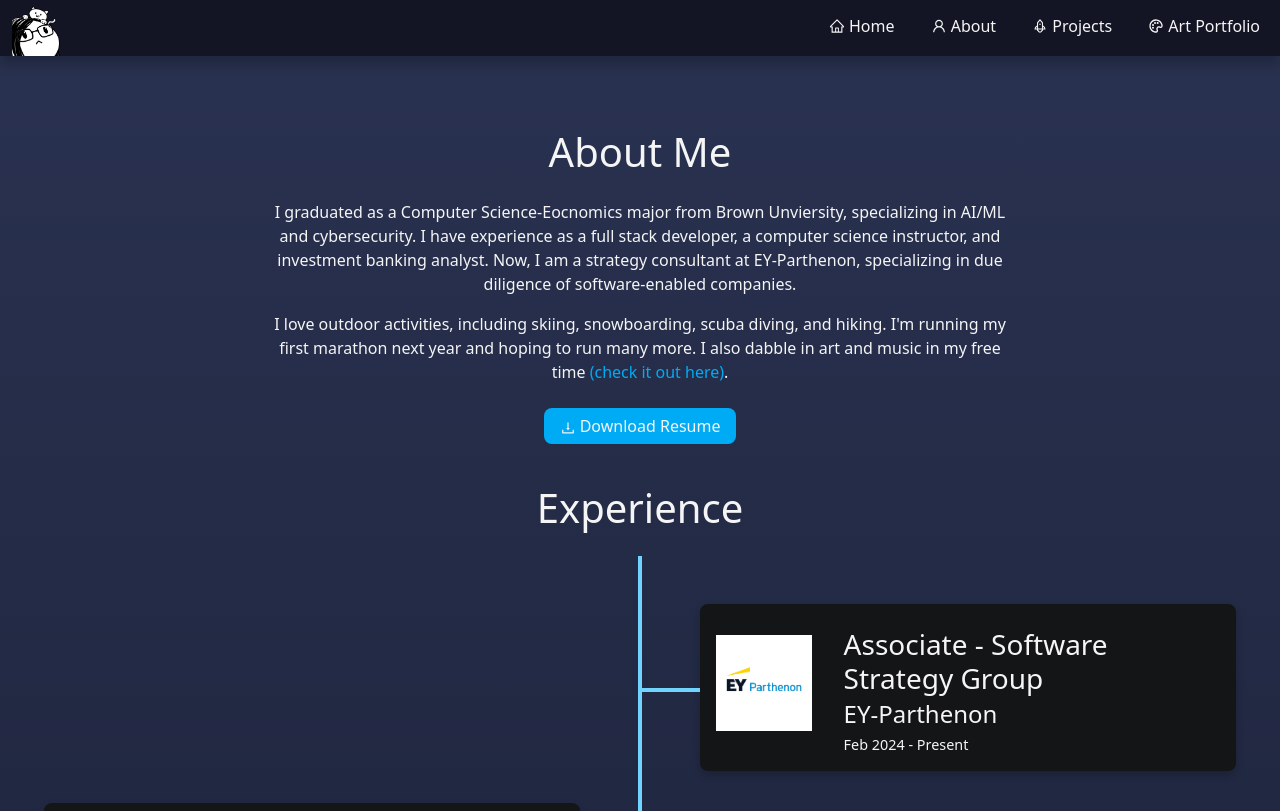
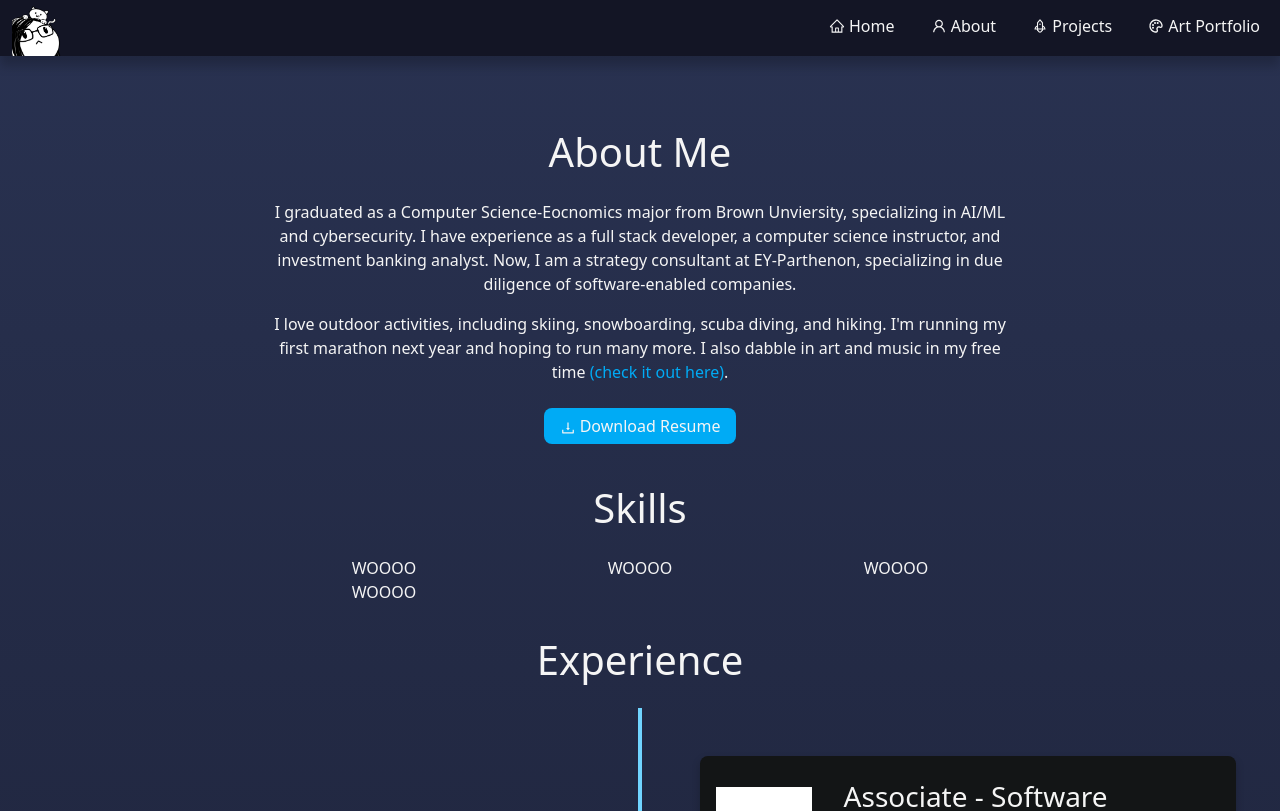
Before and after one commit to sophiatu2/sophiatu2.github.io, a React (Create React App) app: page /about in a window 1280 px wide. Shown: the top 811 px of the page. Built offline with nearby package versions, Linux system fonts and the light colour scheme.

Commit message:
Added blob icon to tab header

```diff
--- a/public/index.html
+++ b/public/index.html
@@ -6,8 +6,9 @@
     <meta name="theme-color" content="#000000" />
     <meta
       name="description"
-      content="Web site created using create-react-app"
+      content="Portfolio website created using create-react-app"
     />
+    <link rel="icon" href="%PUBLIC_URL%/me_blob.png" />
     <title>Sophia Tu</title>
   </head>
   <body>
--- a/src/components/About.js
+++ b/src/components/About.js
@@ -1,5 +1,5 @@
 import React from "react";
-import { Container } from "react-bootstrap";
+import { Container, Row, Col } from "react-bootstrap";
 import { Link } from "react-router-dom";
 import { AiOutlineDownload } from "react-icons/ai";
 import Timeline from "./Timeline";
@@ -34,6 +34,15 @@ function About() {
           &nbsp;Download Resume
         </button>
       </div>
+      <div className="about-section">
+        <h1>Skills</h1>
+        <Row className="section">
+          <Col md={4}>WOOOO</Col>
+          <Col md={4}>WOOOO</Col>
+          <Col md={4}>WOOOO</Col>
+          <Col md={4}>WOOOO</Col>
+        </Row>
+      </div>
       <h1>Experience</h1>
       <Timeline />
       <div className="timeline-brown">
```
Also changed, not shown: src/components/Navigation.js (+1 -6 lines), public/me_blob.png (added).
